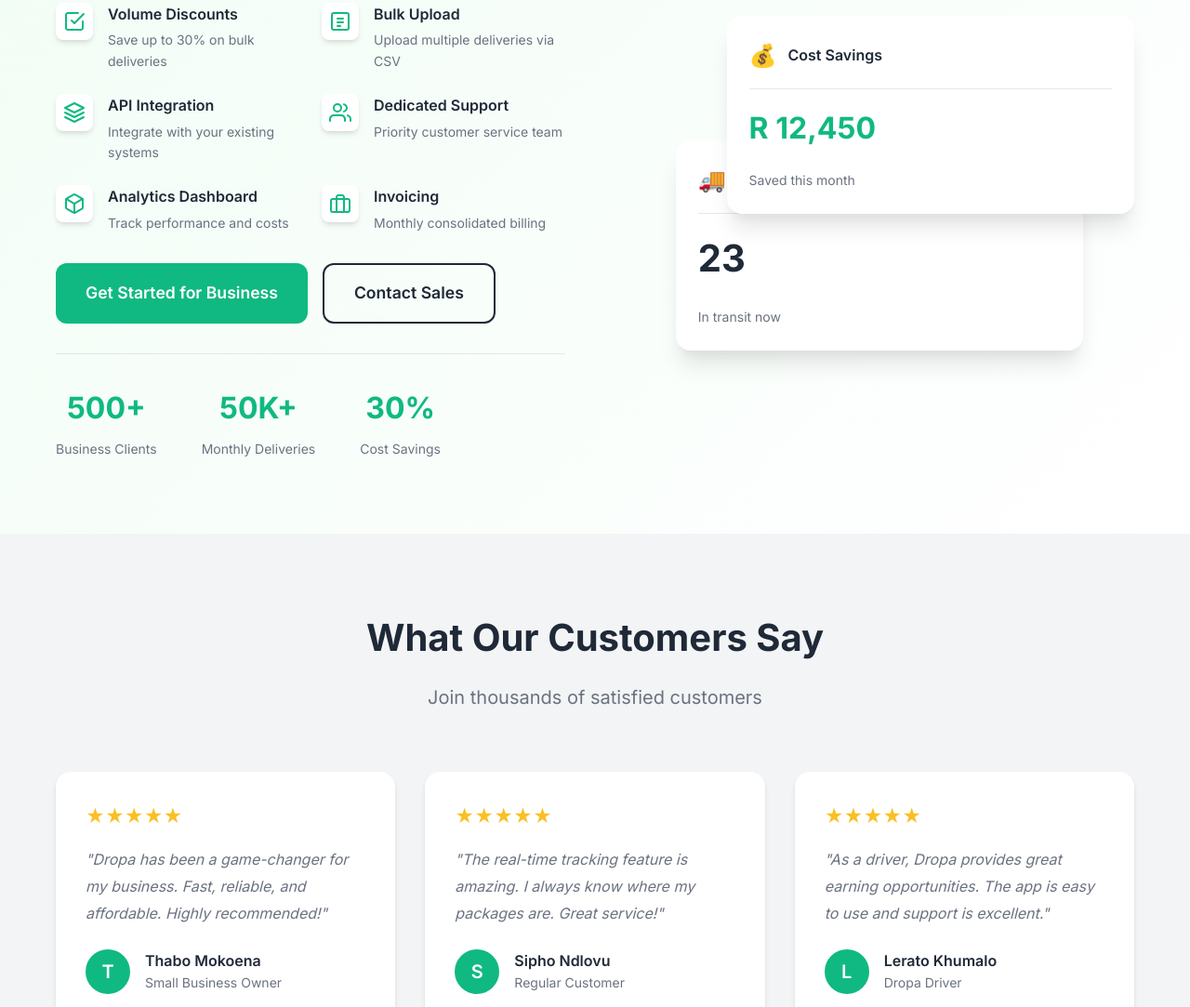
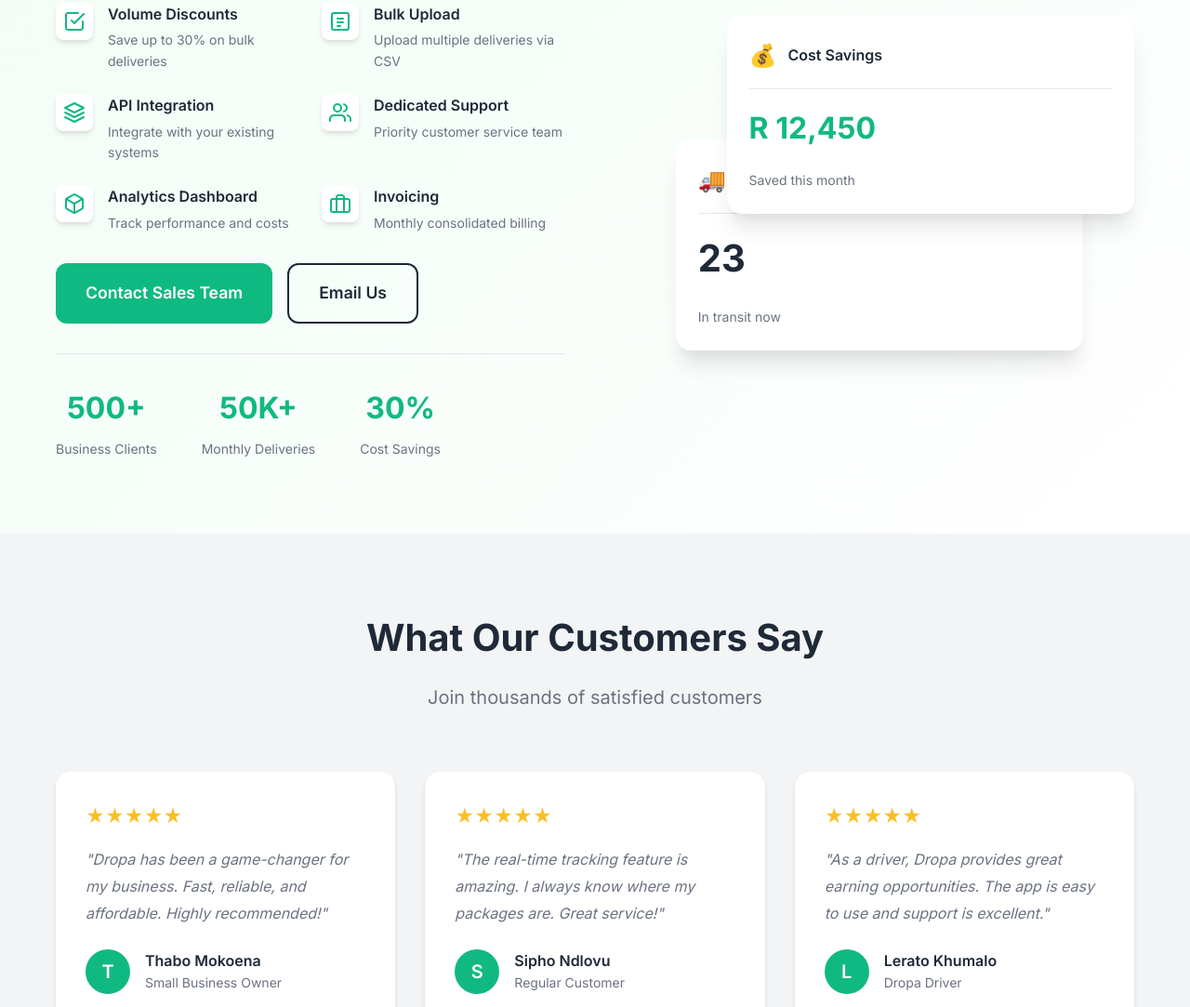
Before and after one commit to BokangMojela/Dropa-landing, a plain HTML site: page index.html in a window 1280 px wide. Shown: the part 3757-4840 px from the top of the page at 93% size. Drawn offline with Linux system fonts and the light colour scheme.

Commit message:
Fix security issue: change business link to contact form instead of admin dashboard

```diff
--- a/index.html
+++ b/index.html
@@ -387,8 +387,8 @@
                     </div>
 
                     <div class="business-cta">
-                        <a href="https://dropa-admin.netlify.app" class="btn-large btn-primary">Get Started for Business</a>
-                        <a href="#contact" class="btn-large btn-outline">Contact Sales</a>
+                        <a href="#contact" class="btn-large btn-primary">Contact Sales Team</a>
+                        <a href="mailto:business@dropa.co.za?subject=Business Account Inquiry" class="btn-large btn-outline">Email Us</a>
                     </div>
 
                     <div class="business-stats">
```
